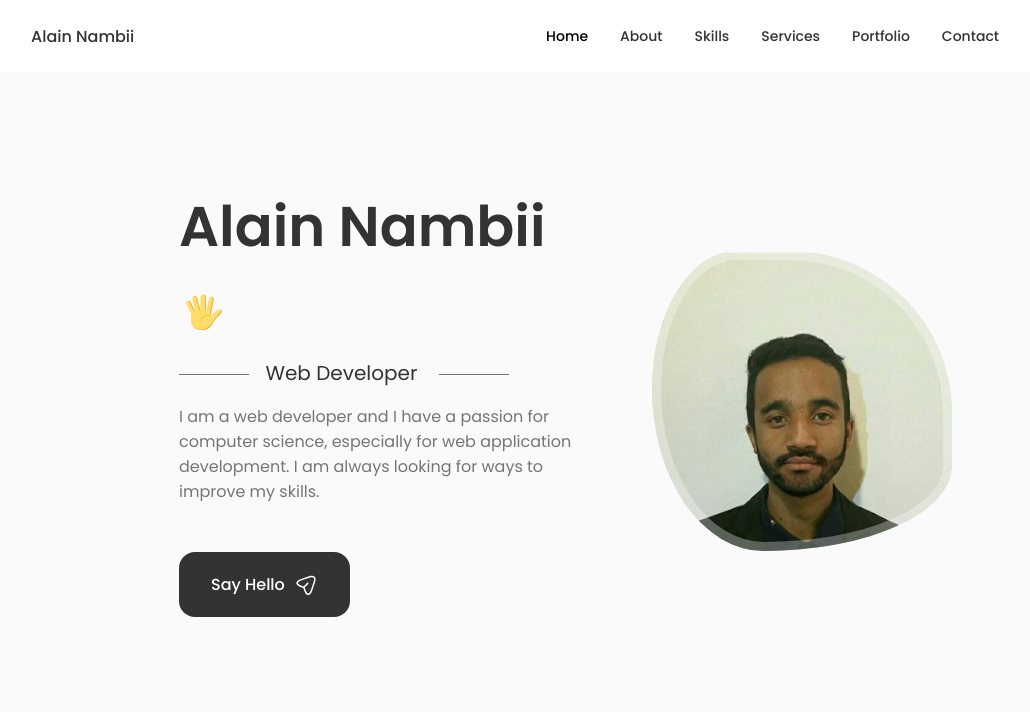
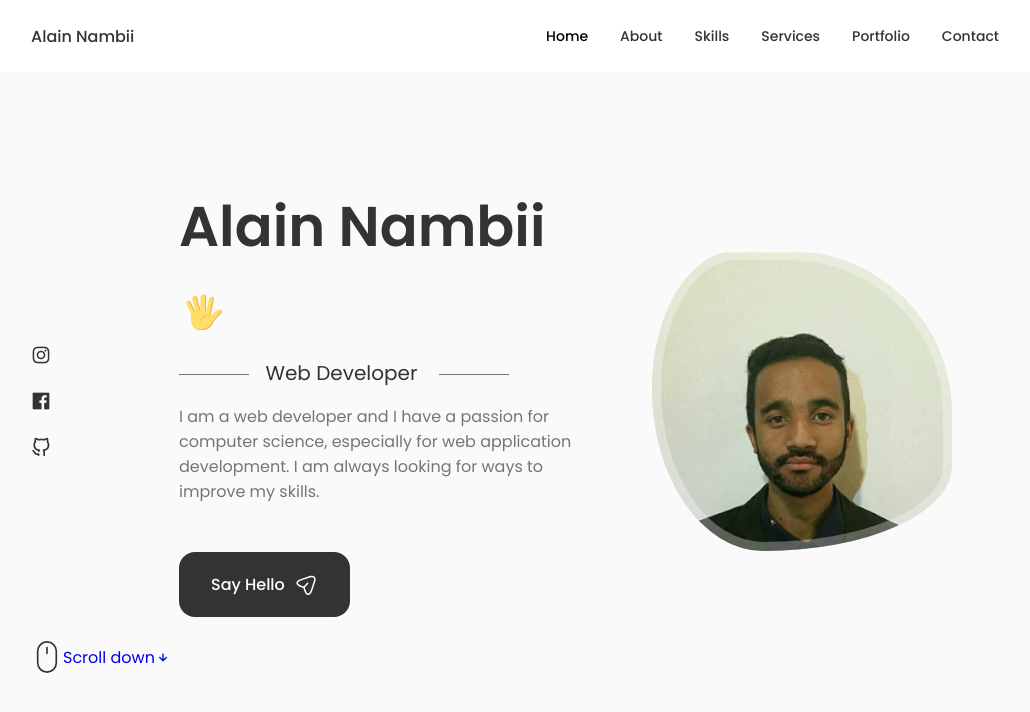
Before and after one commit to alain-nambi/portfolio, a React (Vite) app: page / in a window 1280 px wide. Shown: the top 712 px of the page, without its empty margins (125-1155 px from the left). Built offline with nearby package versions, Linux system fonts and the light colour scheme.

Commit message:
Update jsx ▶️  Add ScrollDown.jsx ▶️ Add ScrollDown component to Home.jsx

```diff
--- a/src/components/Home/Home.jsx
+++ b/src/components/Home/Home.jsx
@@ -2,6 +2,7 @@
 
 import Social from "./Social";
 import Data from "./Data";
+import ScrollDown from "./ScrollDown";
 
 function Home() {
   return (
@@ -14,6 +15,9 @@
 
           <Data />
         </div>
+
+        <ScrollDown />
+
       </div>
     </section>
   );
--- /dev/null
+++ b/src/components/Home/ScrollDown.jsx
@@ -0,0 +1,53 @@
+import React from "react";
+
+const ScrollDown = () => {
+  return (
+    <div className="home__scroll">
+      <a href="#about" className="home__scroll-button button--flex">
+        <svg
+          width="32px"
+          height="32px"
+          className="home__scroll-mouse"
+          viewBox="0 0 247 390"
+          version="1.1"
+          xmlns="http://www.w3.org/2000/svg"
+          xmlnsXlink="http://www.w3.org/1999/xlink"
+          style={{
+                  fillRule: "evenodd",
+                  clipRule: "evenodd",
+                  strokeLinecap: "round",
+                  strokeLinejoin: "round",
+                  strokeMiterlimit: "1.5",
+                }}
+        >
+          <path
+            className ="wheel"
+            d="M123.359,79.775l0,72.843"
+            style={{
+                    fill: "none",
+                    stroke: "var(--title-color)",
+                    strokeWidth: "20px",
+                  }}
+          ></path>
+          <path
+            id="mouse"
+            d="M236.717,123.359c0,-62.565 -50.794,-113.359 -113.358,-113.359c-62.565,0 -113.359,50.794 -113.359,113.359l0,143.237c0,62.565 50.794,113.359 113.359,113.359c62.564,0 113.358,-50.794 113.358,-113.359l0,-143.237Z"
+            style={{
+                    fill: "none",
+                    stroke: "var(--title-color)",
+                    strokeWidth: "20px",
+                  }}
+          ></path>
+        </svg>
+
+        <span className="home__scroll-name">
+            Scroll down
+        </span>
+
+        <i className="uil uil-arrow-down home__scroll-arrow"></i>
+      </a>
+    </div>
+  );
+};
+
+export default ScrollDown;
```
